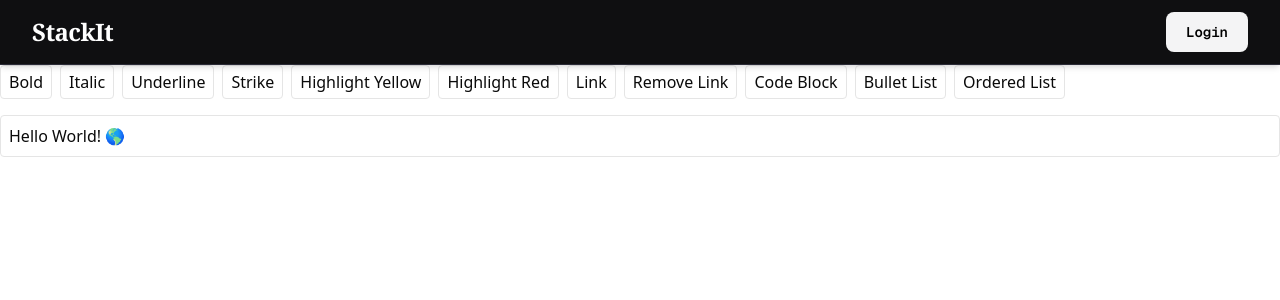
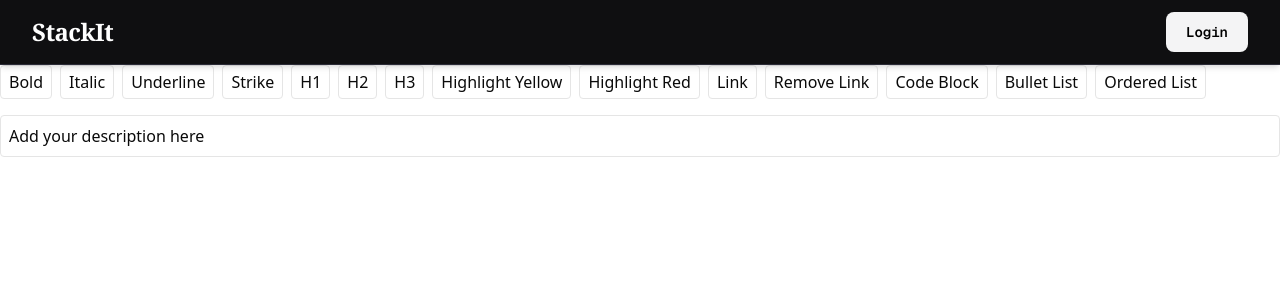
Before and after one commit to Ravi0529/StackIt, a Next.js app: page /question/new in a window 1280 px wide. Shown: the top 300 px of the page. Built offline with nearby package versions, Linux system fonts and the light colour scheme; no server answers.

Commit message:
heading-and-texts-added

```diff
--- a/package.json
+++ b/package.json
@@ -17,11 +17,15 @@
     "@tiptap/extension-bold": "^3.0.7",
     "@tiptap/extension-code": "^3.0.7",
     "@tiptap/extension-code-block-lowlight": "^3.0.7",
+    "@tiptap/extension-document": "^3.0.7",
+    "@tiptap/extension-heading": "^3.0.7",
     "@tiptap/extension-highlight": "^3.0.7",
     "@tiptap/extension-italic": "^3.0.7",
     "@tiptap/extension-link": "^3.0.7",
     "@tiptap/extension-list": "^3.0.7",
+    "@tiptap/extension-paragraph": "^3.0.7",
     "@tiptap/extension-strike": "^3.0.7",
+    "@tiptap/extension-text": "^3.0.7",
     "@tiptap/extension-underline": "^3.0.7",
     "@tiptap/pm": "^3.0.7",
     "@tiptap/react": "^3.0.7",
@@ -45,7 +49,7 @@
     "yjs": "^13.6.27"
   },
   "devDependencies": {
-    "@eslint/eslintrc": "^3",
+    "@eslint/eslintrc": "latest",
     "@tailwindcss/postcss": "^4",
     "@types/node": "^20",
     "@types/react": "^19",
--- a/src/app/globals.css
+++ b/src/app/globals.css
@@ -3,6 +3,48 @@
 @import "highlight.js/styles/github-dark.css";
 
 @custom-variant dark (&:is(.dark *));
+
+.tiptap {
+  :first-child {
+    margin-top: 0;
+  }
+
+  /* Heading styles */
+  h1,
+  h2,
+  h3,
+  h4,
+  h5,
+  h6 {
+    line-height: 1.1;
+    margin-top: 1rem;
+    text-wrap: pretty;
+  }
+
+  h1,
+  h2 {
+    margin-top: 0.5rem;
+    margin-bottom: 1.5rem;
+  }
+
+  h1 {
+    font-size: 1.4rem;
+  }
+
+  h2 {
+    font-size: 1.2rem;
+  }
+
+  h3 {
+    font-size: 1.1rem;
+  }
+
+  h4,
+  h5,
+  h6 {
+    font-size: 1rem;
+  }
+}
 
 @theme inline {
   --color-background: var(--background);
--- a/src/components/RichTextEditor/Tiptap.tsx
+++ b/src/components/RichTextEditor/Tiptap.tsx
@@ -2,6 +2,9 @@
 
 import { useEditor, EditorContent } from "@tiptap/react";
 import StarterKit from "@tiptap/starter-kit";
+import Document from "@tiptap/extension-document";
+import Paragraph from "@tiptap/extension-paragraph";
+import Text from "@tiptap/extension-text";
 import Bold from "@tiptap/extension-bold";
 import Italic from "@tiptap/extension-italic";
 import Underline from "@tiptap/extension-underline";
@@ -10,6 +13,7 @@ import Highlight from "@tiptap/extension-highlight";
 import Link from "@tiptap/extension-link";
 import CodeBlockLowlight from "@tiptap/extension-code-block-lowlight";
 import { BulletList, ListItem, OrderedList } from "@tiptap/extension-list";
+import Heading from "@tiptap/extension-heading";
 import lowlight from "@/utils/lowlight";
 import { ReactNodeViewRenderer } from "@tiptap/react";
 import CodeBlockComponent from "./CodeBlockComponent";
@@ -17,11 +21,17 @@ import CodeBlockComponent from "./CodeBlockComponent";
 export default function Tiptap() {
   const editor = useEditor({
     extensions: [
+      Document,
+      Paragraph,
+      Text,
       StarterKit.configure({
         bold: false,
         italic: false,
         strike: false,
         codeBlock: false,
+        bulletList: false,
+        orderedList: false,
+        heading: false,
       }),
       Bold.configure({
         HTMLAttributes: { class: "my-custom-bold" },
@@ -34,6 +44,12 @@ export default function Tiptap() {
       }),
       Strike.configure({
         HTMLAttributes: { class: "my-custom-strike" },
+      }),
+      Heading.configure({
+        levels: [1, 2, 3],
+        HTMLAttributes: {
+          class: "my-custom-heading",
+        },
       }),
       Highlight.configure({
         multicolor: true,
@@ -67,7 +83,7 @@ export default function Tiptap() {
         HTMLAttributes: { class: "my-custom-list-item" },
       }),
     ],
-    content: "<p>Hello World! 🌎️</p>",
+    content: "<p>Add your description here</p>",
     immediatelyRender: false,
   });
 
@@ -112,6 +128,39 @@ export default function Tiptap() {
           }`}
         >
           Strike
+        </button>
+
+        <button
+          onClick={() => editor?.commands.toggleHeading({ level: 1 })}
+          className={`px-2 py-1 border rounded ${
+            editor?.isActive("heading", { level: 1 })
+              ? "bg-black text-white"
+              : "bg-white"
+          }`}
+        >
+          H1
+        </button>
+
+        <button
+          onClick={() => editor?.commands.toggleHeading({ level: 2 })}
+          className={`px-2 py-1 border rounded ${
+            editor?.isActive("heading", { level: 2 })
+              ? "bg-black text-white"
+              : "bg-white"
+          }`}
+        >
+          H2
+        </button>
+
+        <button
+          onClick={() => editor?.commands.toggleHeading({ level: 3 })}
+          className={`px-2 py-1 border rounded ${
+            editor?.isActive("heading", { level: 3 })
+              ? "bg-black text-white"
+              : "bg-white"
+          }`}
+        >
+          H3
         </button>
 
         <button
```
Also changed, not shown: 1 other file (tests, documents, lock files or other folders).
